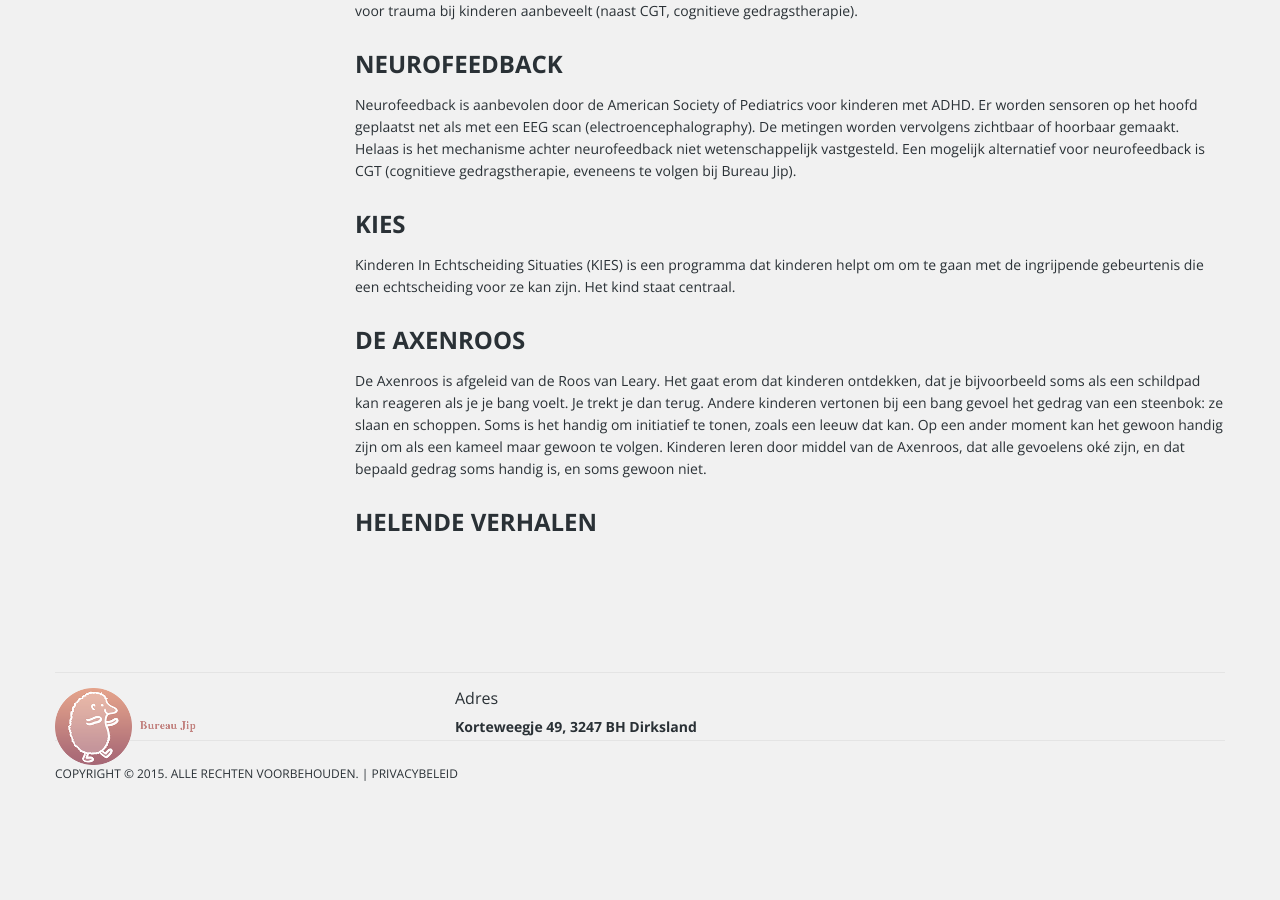
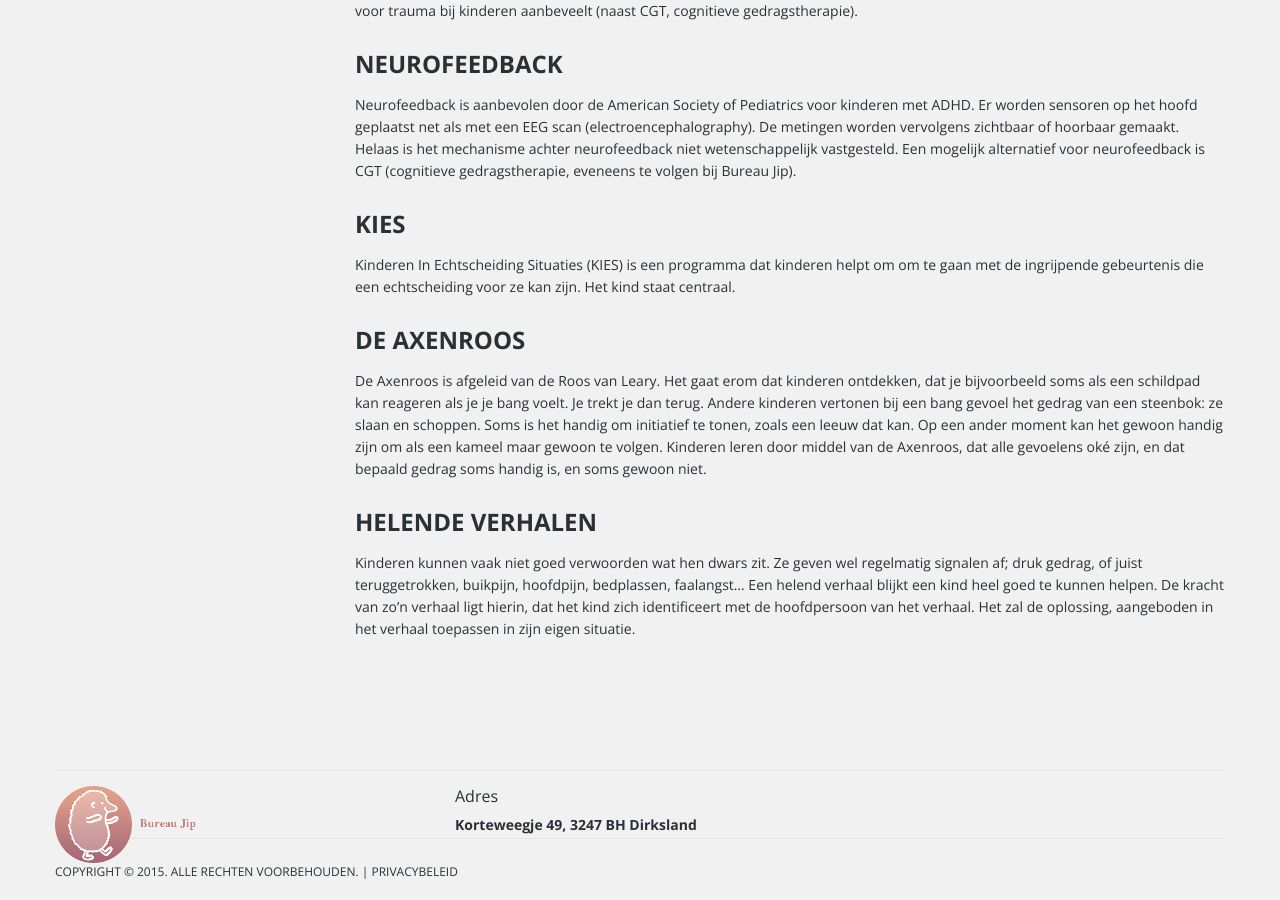
Before and after one commit to mrquincle/bureau-jip, a Jekyll site: the page built from 02-methodieken.md, in a window 1280 px wide and 900 px high, scrolled down 926 px. Built offline with Jekyll 4.4.1, drawn with Linux system fonts in a browser that asks for light colours; before the commit the page ends 1728 px from its top, so only the background shows below that.

Commit message:
Update 02-methodieken.md

```diff
--- a/02-methodieken.md
+++ b/02-methodieken.md
@@ -28,3 +28,7 @@ Kinderen In Echtscheiding Situaties (KIES) is een programma dat kinderen helpt o
 De Axenroos is afgeleid van de Roos van Leary. Het gaat erom dat kinderen ontdekken, dat je bijvoorbeeld soms als een schildpad kan reageren als je je bang voelt. Je trekt je dan terug. Andere kinderen vertonen bij een bang gevoel het gedrag van een steenbok: ze slaan en schoppen. Soms is het handig om initiatief te tonen, zoals een leeuw dat kan. Op een ander moment kan het gewoon handig zijn om als een kameel maar gewoon te volgen. Kinderen leren door middel van de Axenroos, dat alle gevoelens oké zijn, en dat bepaald gedrag soms handig is, en soms gewoon niet.
 
 ## Helende verhalen
+
+Kinderen kunnen vaak niet goed verwoorden wat hen dwars zit. Ze geven wel regelmatig signalen af; druk gedrag, of juist teruggetrokken, buikpijn, hoofdpijn, bedplassen, faalangst...
+Een helend verhaal blijkt een kind heel goed te kunnen helpen.
+De kracht van zo'n verhaal ligt hierin, dat het kind zich identificeert met de hoofdpersoon van het verhaal. Het zal de oplossing, aangeboden in het verhaal toepassen in zijn eigen situatie.
```
